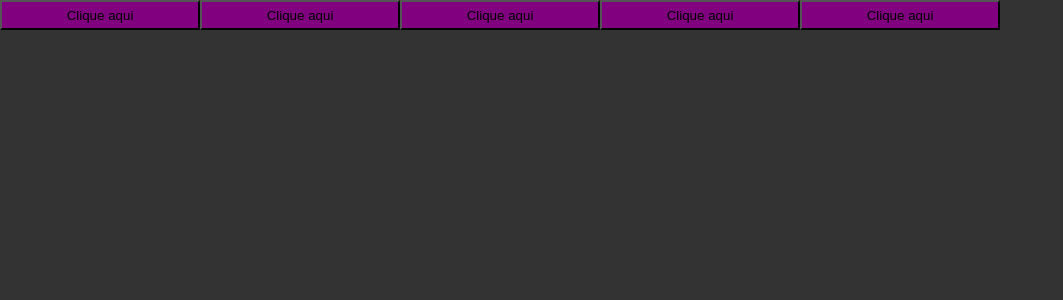
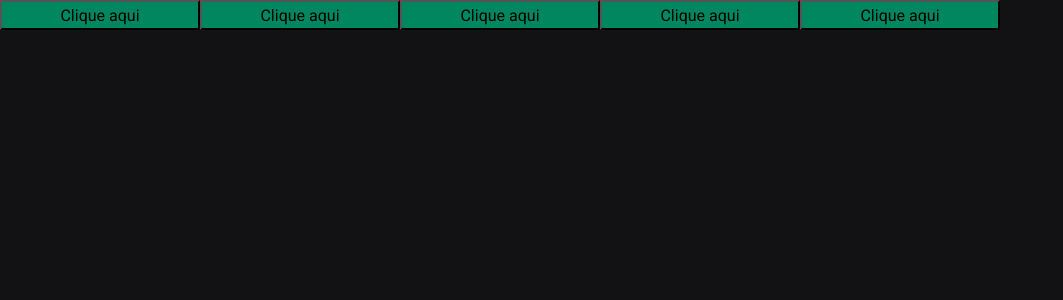
Before and after one commit to mixzira/02-ignite-timer, a React (Vite) app: page / in a window 1280 px wide. Shown: the top 300 px of the page, without its empty margins (0-1063 px from the left). Built offline with nearby package versions, Linux system fonts and the light colour scheme.

Commit message:
Added Font and color pallet to the project

```diff
--- a/index.html
+++ b/index.html
@@ -1,8 +1,11 @@
 <!doctype html>
 <html lang="en">
   <head>
+    <link rel="preconnect" href="https://fonts.googleapis.com">
+    <link rel="preconnect" href="https://fonts.gstatic.com" crossorigin>
     <meta charset="UTF-8" />
     <meta name="viewport" content="width=device-width, initial-scale=1.0" />
+    <link href="https://fonts.googleapis.com/css2?family=Roboto+Mono:wght@700&family=Roboto:wght@400;700&display=swap" rel="stylesheet" />
   </head>
   <body>
     <div id="root"></div>
--- a/src/components/Button.styles.ts
+++ b/src/components/Button.styles.ts
@@ -17,7 +17,7 @@
     width: 200px;
     height: 30px;
 
-    background-color: ${props => props.theme.primary};
+    background-color: ${props => props.theme["green-500"]};
 
     /* ${props => {
         return css `background-color: ${buttonVariants[props.variant]}`
--- a/src/styles/global.ts
+++ b/src/styles/global.ts
@@ -8,7 +8,18 @@
     }
 
     body {
-        background-color: #333;
-        color: #fff;
+        background-color: ${props => props.theme["gray-900"]};
+        color: ${props => props.theme["gray-300"]};
+    }
+
+    :focus {
+        outline: 0;
+        box-shadow: 0 0 0 2px ${props => props.theme["green-500"]};
+    }
+
+    border-style, input, textarea, button {
+        font-family: Roboto, sans-serif;
+        font-weight: 400;
+        font-size: 1rem;
     }
 `
--- a/src/styles/themes/default.ts
+++ b/src/styles/themes/default.ts
@@ -1,6 +1,21 @@
 export const defaultTheme = {
-    primary: 'purple',
-    secondary: 'blue',
-    danger: 'red',
-    success: 'green'
+    white: '#FFF',
+
+    'gray-100': '#E1E1E6',
+    'gray-300': '#C4C4CC',
+    'gray-400': '#8D8D99',
+    'gray-500': '#7C7C8A',
+    'gray-600': '#323238',
+    'gray-700': '#29292E',
+    'gray-800': '#202024',
+    'gray-900': '#121214',
+
+    'green-300': '#00B37E',
+    'green-500': '#00875F',
+    'green-700': '#015F43',
+
+    'red-500': '#AB222E',
+    'red-700': '#7A1921',
+
+    'yellow-500': '#FBA94C',
 }
```
